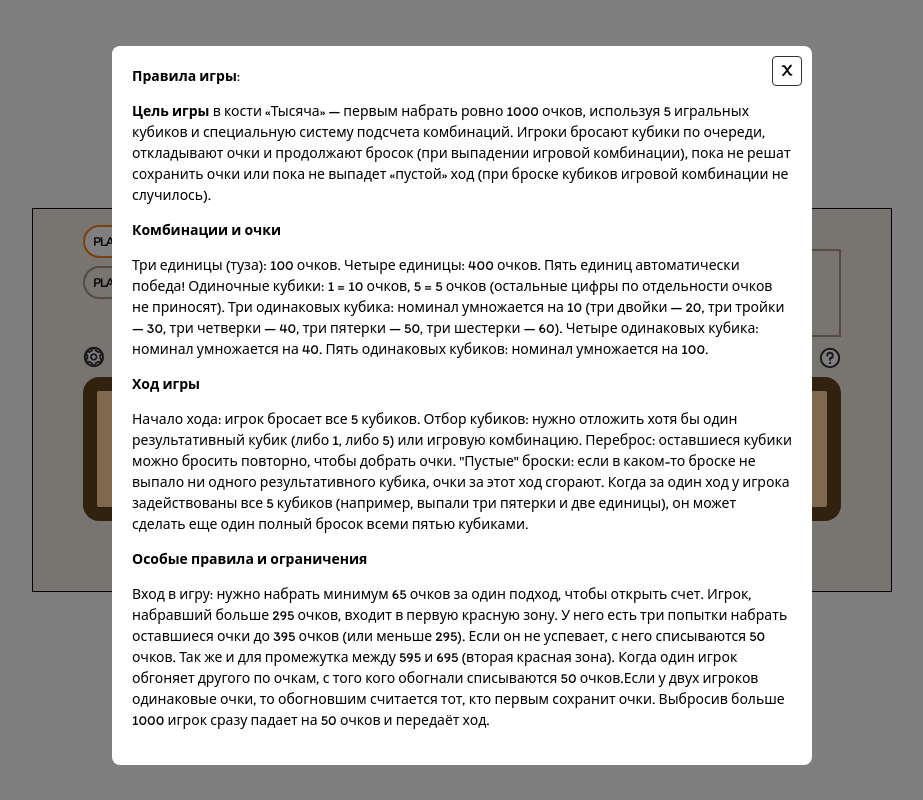
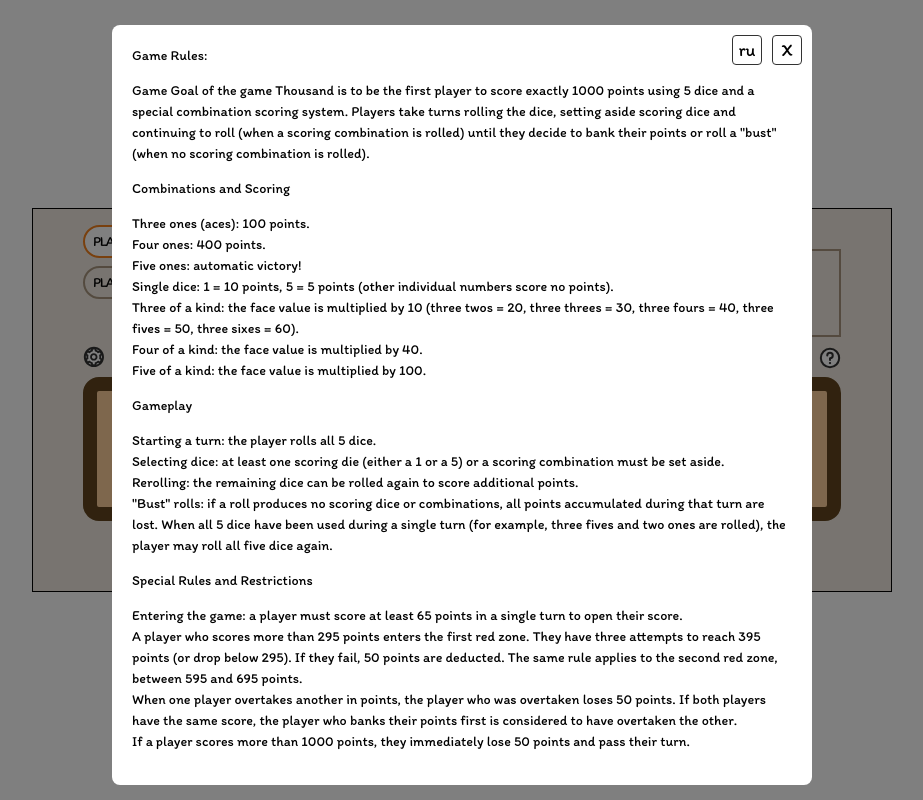
Before and after one commit to Neehor/Thousand, a React (Vite) app: page / in a window 1280 px wide. Both pictures are taken after a click on the button 1007 px from the left and 360 px from the top of the page. Shown: the whole page, without its empty margins (178-1101 px from the left). Built offline with nearby package versions, Linux system fonts and the light colour scheme.

Commit message:
feat: add new lenguage to Rules and button to switch

```diff
--- a/src/components/ThousandGame/components/RulesModal/RulesModal.tsx
+++ b/src/components/ThousandGame/components/RulesModal/RulesModal.tsx
@@ -3,9 +3,11 @@ import styles from "./RulesModal.module.css"
 import {Modal} from "./components/Modal";
 import {rules} from "./rules.ts";
 
+type Language = "en" | "ru";
 
 export function RulesModal() {
     const [modal, setModal] = useState(false);
+    const [languageRules, setLanguageRules] = useState<Language>("en");
 
 
     return (
@@ -13,9 +15,15 @@ export function RulesModal() {
             <button onClick={() => setModal(true)} className={styles.imageButton}>
                 <svg width="22" height="22" viewBox="0 0 22 22" fill="none" xmlns="http://www.w3.org/2000/svg">
                     <g clip-path="url(#clip0_353_66)">
-                        <path d="M11.0007 20.1663C13.5319 20.1663 15.8236 19.1403 17.4824 17.4815C19.1413 15.8226 20.1673 13.531 20.1673 10.9997C20.1673 8.46839 19.1413 6.17672 17.4824 4.51786C15.8236 2.85902 13.5319 1.83301 11.0007 1.83301C8.46937 1.83301 6.1777 2.85902 4.51884 4.51786C2.86 6.17672 1.83398 8.46839 1.83398 10.9997C1.83398 13.531 2.86 15.8226 4.51884 17.4815C6.1777 19.1403 8.46937 20.1663 11.0007 20.1663Z" fill="white" stroke-width="2" stroke-linejoin="round" stroke="#333333"/>
-                        <path d="M11 13.1195V11.2861C12.5188 11.2861 13.75 10.0549 13.75 8.53613C13.75 7.01735 12.5188 5.78613 11 5.78613C9.48122 5.78613 8.25 7.01735 8.25 8.53613" stroke-width="2" stroke-linecap="round" stroke-linejoin="round" stroke="#333333"/>
-                        <path d="M10.9993 17.2448C11.6322 17.2448 12.1452 16.7318 12.1452 16.099C12.1452 15.4661 11.6322 14.9531 10.9993 14.9531C10.3665 14.9531 9.85352 15.4661 9.85352 16.099C9.85352 16.7318 10.3665 17.2448 10.9993 17.2448Z" fill-rule="evenodd" clip-rule="evenodd" fill="#333333"/>
+                        <path
+                            d="M11.0007 20.1663C13.5319 20.1663 15.8236 19.1403 17.4824 17.4815C19.1413 15.8226 20.1673 13.531 20.1673 10.9997C20.1673 8.46839 19.1413 6.17672 17.4824 4.51786C15.8236 2.85902 13.5319 1.83301 11.0007 1.83301C8.46937 1.83301 6.1777 2.85902 4.51884 4.51786C2.86 6.17672 1.83398 8.46839 1.83398 10.9997C1.83398 13.531 2.86 15.8226 4.51884 17.4815C6.1777 19.1403 8.46937 20.1663 11.0007 20.1663Z"
+                            fill="white" stroke-width="2" stroke-linejoin="round" stroke="#333333"/>
+                        <path
+                            d="M11 13.1195V11.2861C12.5188 11.2861 13.75 10.0549 13.75 8.53613C13.75 7.01735 12.5188 5.78613 11 5.78613C9.48122 5.78613 8.25 7.01735 8.25 8.53613"
+                            stroke-width="2" stroke-linecap="round" stroke-linejoin="round" stroke="#333333"/>
+                        <path
+                            d="M10.9993 17.2448C11.6322 17.2448 12.1452 16.7318 12.1452 16.099C12.1452 15.4661 11.6322 14.9531 10.9993 14.9531C10.3665 14.9531 9.85352 15.4661 9.85352 16.099C9.85352 16.7318 10.3665 17.2448 10.9993 17.2448Z"
+                            fill-rule="evenodd" clip-rule="evenodd" fill="#333333"/>
                     </g>
                     <defs>
                         <clipPath id="clip0_353_66">
@@ -27,14 +35,16 @@ export function RulesModal() {
             <Modal
                 isOpen={modal}
                 onClose={() => setModal(false)}
+                changeLanguage={() => setLanguageRules((prevState) => prevState === "en" ? "ru" : "en")}
+                languageRules={languageRules}
             >
-                <p><b>{rules.goal.head}</b>{rules.goal.text}</p>
-                <p><b>{rules.combiScore.head}</b></p>
-                <p>{rules.combiScore.text}</p>
-                <p><b>{rules.gamePlay.head}</b></p>
-                <p>{rules.gamePlay.text}</p>
-                <p><b>{rules.restrictions.head}</b></p>
-                <p>{rules.restrictions.text}</p>
+                <p><b>{rules[languageRules].goal.head}</b>{rules[languageRules].goal.text}</p>
+                <p><b>{rules[languageRules].combiScore.head}</b></p>
+                <p>{rules[languageRules].combiScore.text}</p>
+                <p><b>{rules[languageRules].gamePlay.head}</b></p>
+                <p>{rules[languageRules].gamePlay.text}</p>
+                <p><b>{rules[languageRules].restrictions.head}</b></p>
+                <p>{rules[languageRules].restrictions.text}</p>
             </Modal>
         </>
     )
--- a/src/components/ThousandGame/components/RulesModal/components/Modal/Modal.module.css
+++ b/src/components/ThousandGame/components/RulesModal/components/Modal/Modal.module.css
@@ -18,12 +18,12 @@
     background: white;
     border-radius: 8px;
     padding: 20px;
+    white-space: pre-line;
 }
 
-.closeButton {
+.modalContent button{
     position: absolute;
     top: 10px;
-    right: 10px;
     width: 30px;
     height: 30px;
     display: flex;
@@ -36,6 +36,14 @@
     font-size: 18px;
 }
 
+.closeButton {
+    right: 10px;
+}
+
+.changeLanguage {
+    right: 50px;
+}
+
 .closeButton:hover {
     background: #ddd;
 }
--- a/src/components/ThousandGame/components/RulesModal/components/Modal/Modal.tsx
+++ b/src/components/ThousandGame/components/RulesModal/components/Modal/Modal.tsx
@@ -3,10 +3,12 @@ import styles from "./Modal.module.css"
 type ModalProps = {
     isOpen: boolean;
     onClose: () => void;
+    changeLanguage: () => void;
+    languageRules:string;
     children: React.ReactNode;
 };
 
-export function Modal({isOpen, onClose, children}: ModalProps) {
+export function Modal({isOpen, onClose,changeLanguage,languageRules, children}: ModalProps) {
     if (!isOpen) return null;
 
     return (
@@ -15,13 +17,19 @@ export function Modal({isOpen, onClose, children}: ModalProps) {
                 className={styles.modalContent}
                 onClick={(e) => e.stopPropagation()}
             >
-                <strong>Правила игры:</strong>
+                <strong>{languageRules === "en"?"Game Rules":"Правила Игры"}:</strong>
                 <button
                     className={styles.closeButton}
                     onClick={onClose}
                                     >
                     X
                 </button>
+                <button
+                    className={styles.changeLanguage}
+                    onClick={changeLanguage}
+                >
+                    {languageRules=== "en" ? "ru" : "en"}
+                </button>
                 {children}
             </div>
         </div>
--- a/src/components/ThousandGame/components/RulesModal/rules.ts
+++ b/src/components/ThousandGame/components/RulesModal/rules.ts
@@ -1,11 +1,12 @@
 export const rules = {
+    ru: {
         goal: {
-        head:"Цель игры",
-        text:" в кости «Тысяча» — первым набрать ровно 1000 очков, используя 5 игральных кубиков и специальную систему подсчета комбинаций. Игроки бросают кубики по очереди, откладывают очки и продолжают бросок (при выпадении игровой комбинации), пока не решат сохранить очки или пока не выпадет «пустой» ход (при броске кубиков игровой комбинации не случилось)."
+            head: "Цель игры",
+            text: " в кости «Тысяча» — первым набрать ровно 1000 очков, используя 5 игральных кубиков и специальную систему подсчета комбинаций. Игроки бросают кубики по очереди, откладывают очки и продолжают бросок (при выпадении игровой комбинации), пока не решат сохранить очки или пока не выпадет «пустой» ход (при броске кубиков игровой комбинации не случилось)."
         },
-    combiScore:{
-        head:"Комбинации и очки",
-        text:"Три единицы (туза): 100 очков.\n" +
+        combiScore: {
+            head: "Комбинации и очки",
+            text: "Три единицы (туза): 100 очков.\n" +
                 "Четыре единицы: 400 очков.\n" +
                 "Пять единиц автоматически победа!\n" +
                 "Одиночные кубики: 1 = 10 очков, 5 = 5 очков (остальные цифры по отдельности очков не приносят).\n" +
@@ -13,9 +14,9 @@ export const rules = {
                 "Четыре одинаковых кубика: номинал умножается на 40.\n" +
                 "Пять одинаковых кубиков: номинал умножается на 100."
         },
-    gamePlay:{
-        head:"Ход игры",
-        text:"Начало хода: игрок бросает все 5 кубиков.\n" +
+        gamePlay: {
+            head: "Ход игры",
+            text: "Начало хода: игрок бросает все 5 кубиков.\n" +
                 "Отбор кубиков: нужно отложить хотя бы один результативный кубик (либо 1, либо 5) или игровую комбинацию.\n" +
                 "Переброс: оставшиеся кубики можно бросить повторно, чтобы добрать очки.\n" +
                 "\"Пустые\" броски: если в каком-то броске не выпало ни одного результативного кубика, очки за этот ход сгорают. Когда за один ход у игрока задействованы все 5 кубиков (например, выпали три пятерки и две единицы), он может сделать еще один полный бросок всеми пятью кубиками."
@@ -27,4 +28,35 @@ export const rules = {
                 "Когда один игрок обгоняет другого по очкам, с того кого обогнали списываются 50 очков.Если у двух игроков одинаковые очки, то обогновшим считается тот, кто первым сохранит очки.\n" +
                 "Выбросив больше 1000 игрок сразу падает на 50 очков и передаёт ход."
         }
+    },
+    en: {
+        goal: {
+            head: "Game Goal",
+            text: " of the game Thousand is to be the first player to score exactly 1000 points using 5 dice and a special combination scoring system. Players take turns rolling the dice, setting aside scoring dice and continuing to roll (when a scoring combination is rolled) until they decide to bank their points or roll a \"bust\" (when no scoring combination is rolled)."
+        },
+        combiScore: {
+            head: "Combinations and Scoring",
+            text: "Three ones (aces): 100 points.\n" +
+                "Four ones: 400 points.\n" +
+                "Five ones: automatic victory!\n" +
+                "Single dice: 1 = 10 points, 5 = 5 points (other individual numbers score no points).\n" +
+                "Three of a kind: the face value is multiplied by 10 (three twos = 20, three threes = 30, three fours = 40, three fives = 50, three sixes = 60).\n" +
+                "Four of a kind: the face value is multiplied by 40.\n" +
+                "Five of a kind: the face value is multiplied by 100."
+        },
+        gamePlay: {
+            head: "Gameplay",
+            text: "Starting a turn: the player rolls all 5 dice.\n" +
+                "Selecting dice: at least one scoring die (either a 1 or a 5) or a scoring combination must be set aside.\n" +
+                "Rerolling: the remaining dice can be rolled again to score additional points.\n" +
+                "\"Bust\" rolls: if a roll produces no scoring dice or combinations, all points accumulated during that turn are lost. When all 5 dice have been used during a single turn (for example, three fives and two ones are rolled), the player may roll all five dice again."
+        },
+        restrictions: {
+            head: "Special Rules and Restrictions",
+            text: "Entering the game: a player must score at least 65 points in a single turn to open their score.\n" +
+                "A player who scores more than 295 points enters the first red zone. They have three attempts to reach 395 points (or drop below 295). If they fail, 50 points are deducted. The same rule applies to the second red zone, between 595 and 695 points.\n" +
+                "When one player overtakes another in points, the player who was overtaken loses 50 points. If both players have the same score, the player who banks their points first is considered to have overtaken the other.\n" +
+                "If a player scores more than 1000 points, they immediately lose 50 points and pass their turn."
         }
+    }
+}
```
Lines whose indentation alone changed are shown as unchanged.
